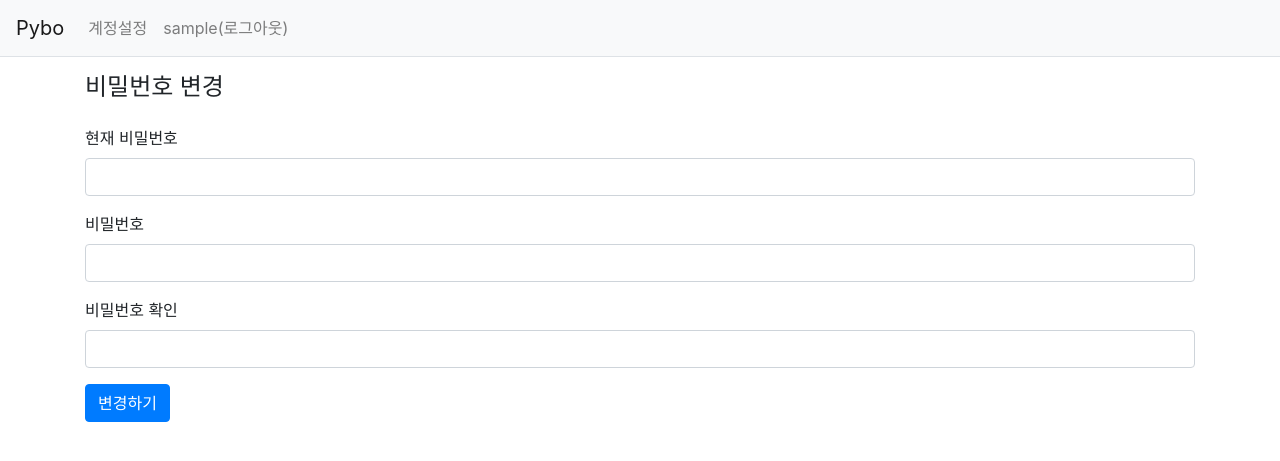
After one commit to jseop-lim/pybo, a Django app: page /common/password_change/ in a window 1280 px wide. The commit adds this page. Shown: the top 461 px of the page. Run offline with Django 3.2, Linux system fonts and the light colour scheme; the visitor is signed in with stand-in values (Sample User, id 1); some libraries are stand-ins or nearby versions.

Commit message:
비밀번호 변경

```diff
--- a/common/urls.py
+++ b/common/urls.py
@@ -6,14 +6,11 @@ from . import views
 app_name = 'common'
 
 urlpatterns = [
+    # 로그인 로그아웃 계정생성
     path('login/', auth_views.LoginView.as_view(template_name='common/login.html'), name='login'),
     path('logout/', auth_views.LogoutView.as_view(), name='logout'),
     path('sighup/', views.signup, name='signup'),
 
-    path('password_change/',
-         auth_views.PasswordChangeView.as_view(template_name='common/password_change_form.html'),
-         name='password_change'),
-    path('password_change/done/',
-         auth_views.PasswordChangeDoneView.as_view(template_name='common/password_change_done.html'),
-         name='password_change_done'),
+    # 비밀번호 변경
+    path('password_change/', views.PasswordChangeView.as_view(), name='password_change'),
 ]
--- a/common/views.py
+++ b/common/views.py
@@ -1,5 +1,8 @@
+from django.contrib import messages
 from django.contrib.auth import authenticate, login
-from django.shortcuts import render, redirect, resolve_url
+from django.contrib.auth import views as auth_views
+from django.shortcuts import render, redirect
+from django.urls import reverse_lazy
 from common.forms import UserForm
 
 
@@ -20,3 +23,12 @@ def signup(request):
         form = UserForm()
         next = request.GET.get('next', '')
     return render(request, 'common/signup.html', {'form': form, 'next': next})
+
+
+class PasswordChangeView(auth_views.PasswordChangeView):
+    template_name = 'common/password_change.html'
+    success_url = reverse_lazy('index')
+
+    # def form_valid(self, form):  # 유효성 검사 성공 이후 로직
+    #     messages.success(self.request, '암호를 변경했습니다.')  # 성공 메시지
+    #     return super().form_valid(form)  # 폼 검사 결과를 반환
--- /dev/null
+++ b/templates/common/password_change.html
@@ -0,0 +1,30 @@
+{% extends "base.html" %}
+{% block content %}
+<div class="container my-3">
+    <div class="row my-3">
+        <div class="col-4">
+            <h4>비밀번호 변경</h4>
+        </div>
+    </div>
+    <form method="post" class="post-form" action="{% url 'common:password_change' %}">
+        {% csrf_token %}
+        {% include "form_errors.html" %}
+        <div class="form-group">
+            <label for="username">현재 비밀번호</label>
+            <input type="password" class="form-control" name="old_password" id="old_password"
+                   value="{{ form.username.value|default_if_none:'' }}">
+        </div>
+        <div class="form-group">
+            <label for="password1">비밀번호</label>
+            <input type="password" class="form-control" name="new_password1" id="new_password1"
+                   value="{{ form.password1.value|default_if_none:'' }}">
+        </div>
+        <div class="form-group">
+            <label for="password2">비밀번호 확인</label>
+            <input type="password" class="form-control" name="new_password2" id="new_password2"
+                   value="{{ form.password2.value|default_if_none:'' }}">
+        </div>
+        <button type="submit" class="btn btn-primary">변경하기</button>
+    </form>
+</div>
+{% endblock %}
--- a/templates/navbar.html
+++ b/templates/navbar.html
@@ -7,13 +7,18 @@
     </button>
     <div class="collapse navbar-collapse flex-grow-0" id="navbarNav">
         <ul class="navbar-nav">
+            {% if user.is_authenticated %}
             <li class="nav-item ">
-                {% if user.is_authenticated %}
-                    <a class="nav-link" href="{% url 'common:logout' %}">{{ user.username }} (로그아웃)</a>
-                {% else %}
-                    <a class="nav-link" href="{% url 'common:login' %}">로그인</a>
-                {% endif %}
+                <a class="nav-link" href="{% url 'common:password_change' %}">계정설정</a>
             </li>
+            <li class="nav-item ">
+                <a class="nav-link" href="{% url 'common:logout' %}">{{ user.username }}(로그아웃)</a>
+            </li>
+            {% else %}
+            <li class="nav-item ">
+                <a class="nav-link" href="{% url 'common:login' %}">로그인</a>
+            </li>
+            {% endif %}
         </ul>
     </div>
 </nav>
```
